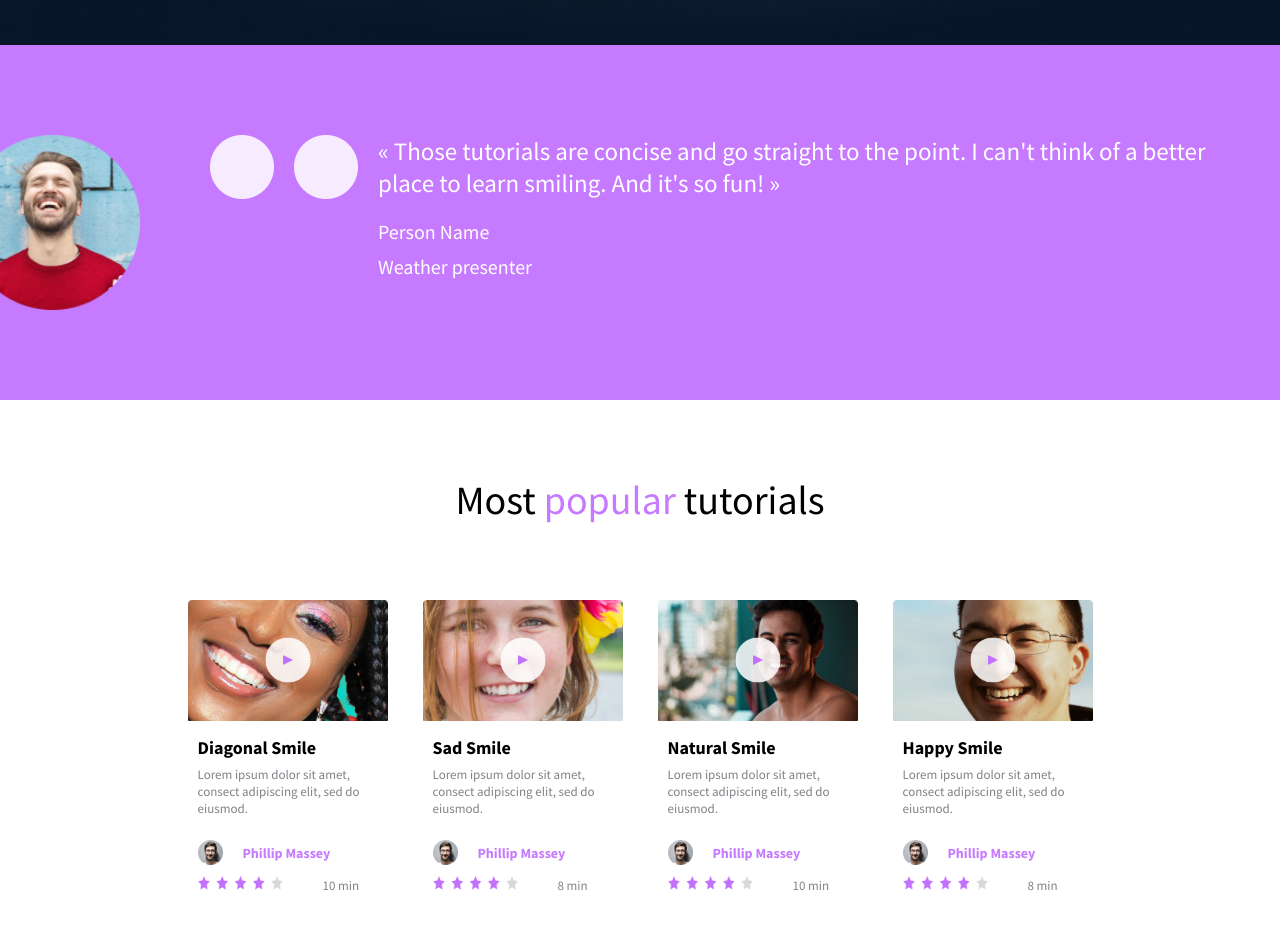
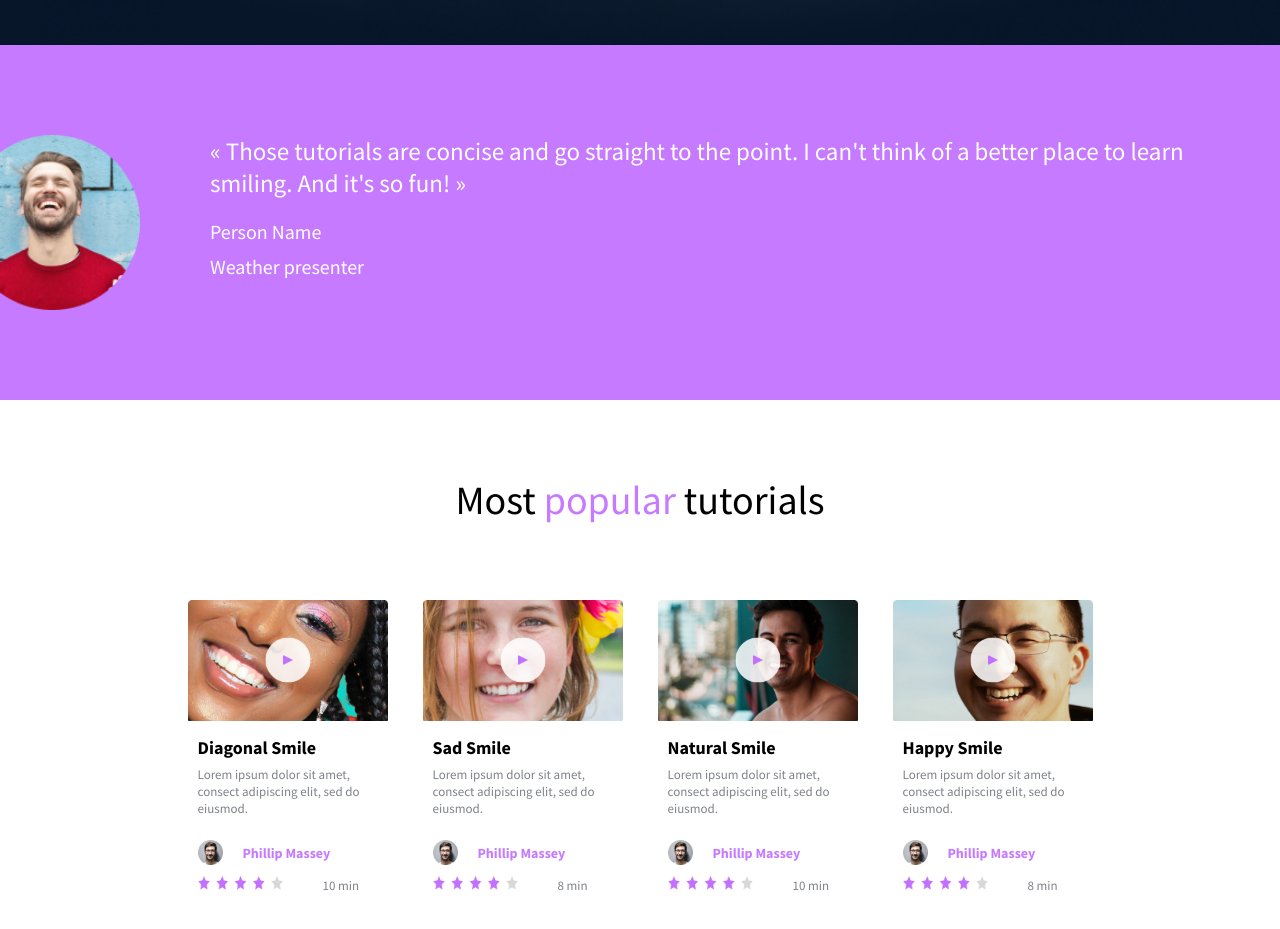
Before and after one commit to totomus83/holbertonschool-web-development, a plain HTML site: page css_advanced/index.html in a window 1280 px wide. Shown: the part 1280-2209 px from the top of the page. Drawn offline with Linux system fonts and the light colour scheme.

Commit message:
rectifies small error

```diff
--- a/css_advanced/index.html
+++ b/css_advanced/index.html
@@ -72,8 +72,6 @@
     <section class="quote-block">
       <div class="quote-container">
         <img src="images/quoter.png" alt="author of quote" class="quote-img">
-        <img class="circle" src="images/circle.png" alt="circle">
-        <img class="play" src="images/circle.png" alt="play button">
 
         <div class="quote-text">
           <blockquote>« Those tutorials are concise and go straight to the point. I can't think of a better place to learn smiling. And it's so fun! »</blockquote>
```
